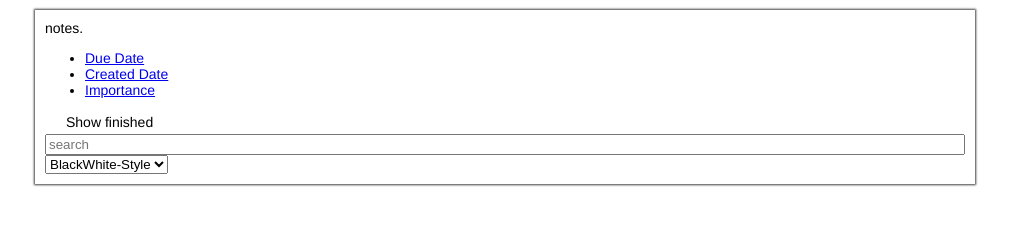
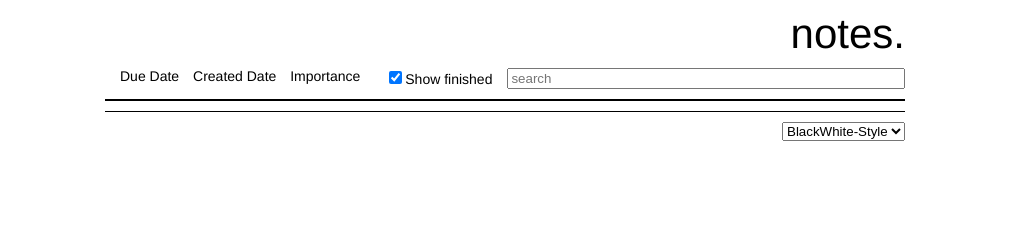
Before and after one commit to dheim/notes, a website: page public/index.html in a window 1280 px wide. Shown: the whole page, without its empty margins (135-1144 px from the left). Drawn offline with nearby package versions, Linux system fonts and the light colour scheme; files that its build step writes are made by us from their sources.

Commit message:
updated main.less

```diff
--- a/src/less/main.less
+++ b/src/less/main.less
@@ -9,39 +9,102 @@ body {
     cursor: default;
 }
 
+a {
+    color: black;
+    text-decoration: none;
+}
+
 #container {
     width: 100%;
-    max-width: 940px;
+    max-width: 800px;
+    margin: auto;
+}
 
-    margin: 0 auto;
-    padding: 10px;
-    box-shadow: 0px 0px 2px 1px rgba(0,0,0,0.75);
+#header {
+    text-align: right;
+    font-size: 3em;
+    padding-bottom: 10px;
+}
+
+#footer {
+    border-top: solid black 1px;
+    text-align: right;
+    padding-top: 10px;
+}
+
+#toolbar {
+    display: flex;
+    border-bottom: solid black 2px;
+    padding-bottom: 10px;
+    margin-bottom: 10px;
+}
+
+.toolbar-element {
+    flex: 0 1 auto;
+    padding-right: 15px;
+}
+
+.toolbar-element>ul>li {
+    padding-right: 10px;
+}
+
+#toolbar-search {
+    flex: 1 1 auto;
+}
+
+#sort {
+    flex: 0 1 auto;
+    list-style-type: none;
+    padding: 0;
+    margin: 0;
+}
+
+#sort li {
+    display: inline;
 }
 
 .fullWidth {
     width: 100%;
 }
 
-button {
-    padding: 5px 10px;
+#notesList {
+    border-collapse: collapse;
+    width: 100%;
 }
 
-label {
-    cursor: pointer;
+#notesList td {
+    padding: 5px;
 }
 
-input[type=checkbox] {
-    -webkit-appearance: none;
-    outline: none;
-    width: 14px;
+#notesList tr:not(:last-child) {
+    border-bottom: solid lightgrey 1px;
 }
 
-input[type=checkbox]::after {
-    font-family: FontAwesome;
-    content: '\f096';
-    border: none;
+#notesList .description {
+    width: 60%;
 }
 
-input[type=checkbox]:checked::after {
-    content: '\f046';
+#notesList .due {
+    padding-bottom: 5px;
 }
+
+#notesList .title {
+    padding-bottom: 5px;
+    font-weight: bold;
+}
+
+#notesList .icons {
+    text-align: right;
+}
+
+#form .row {
+    padding-bottom: 10px;
+}
+
+#form .label {
+    margin-bottom: 2px;
+}
+
+#description {
+    height: 100px;
+}
```
